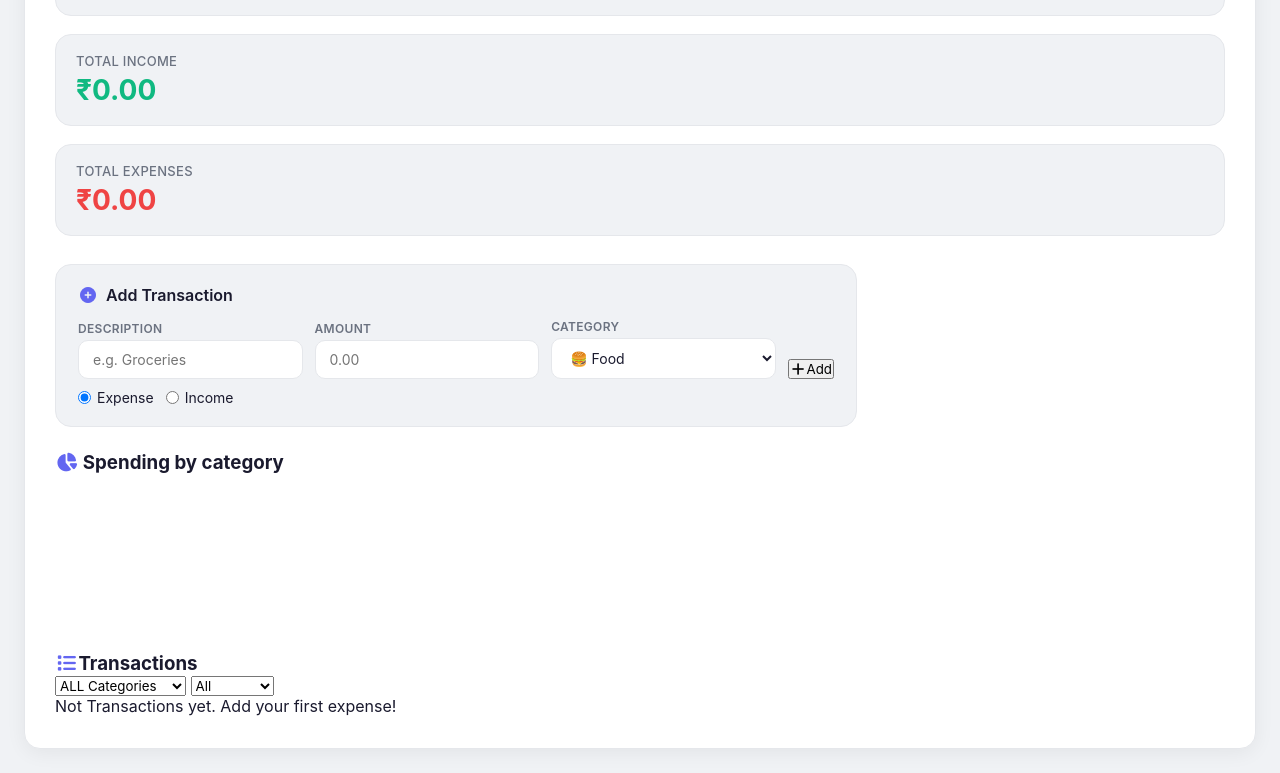
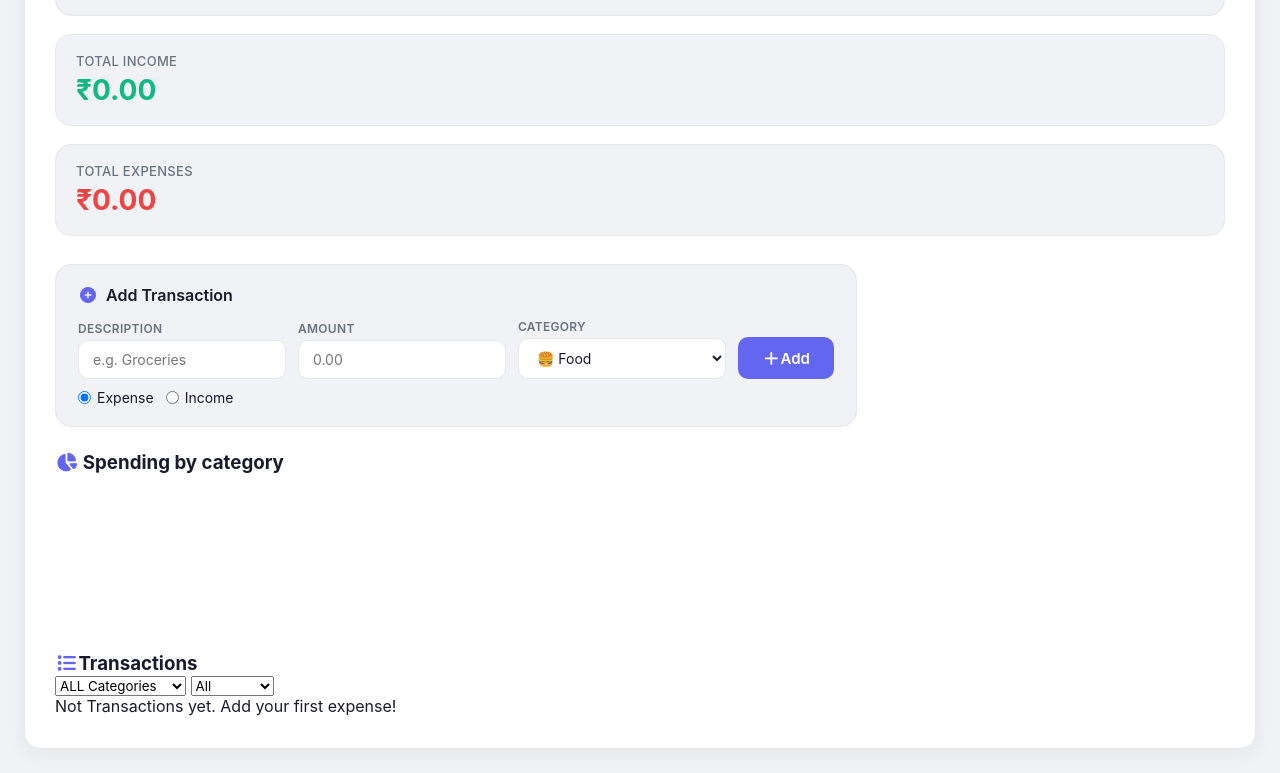
Before and after one commit to Ayush-390/Expense-tracker, a plain HTML site: page index.html in a window 1280 px wide. Shown: the part 169-942 px from the top of the page. Drawn offline with nearby package versions, Linux system fonts and the light colour scheme.

Commit message:
Updated the form

```diff
--- a/style.css
+++ b/style.css
@@ -198,3 +198,34 @@ body {
     transition: 0.2s;
     width: 100%;
 }
+.form-group input:focus, .form-group select:focus{
+    border-color: var(--accent);
+    box-shadow: 0 0 0 3px rgba(99, 102, 241, 0.15);
+}
+
+.form-group input[type="number"]{
+    -moz-appearance: textfield;
+}
+
+.form-group input[type="number"]::-webkit-inner-spin-button{
+    -webkit-appearance: none;
+}
+
+.btn-add{
+    background: var(--accent);
+    color: white;
+    border: none;
+    padding: 10px 24px;
+    border-radius: 10px;
+    font-weight: 600;
+    cursor: pointer;
+    transition: 0.2s;
+    height: 42px;
+    font-size: 15px;
+    white-space: nowrap;
+}
+
+.btn-add:hover{
+    transform: scale(1.04);
+    filter: brightness(1.08);
+}
```
